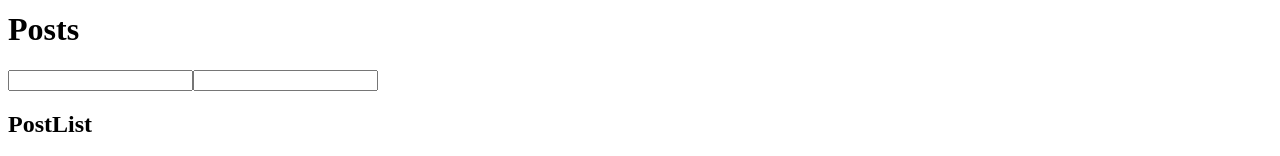
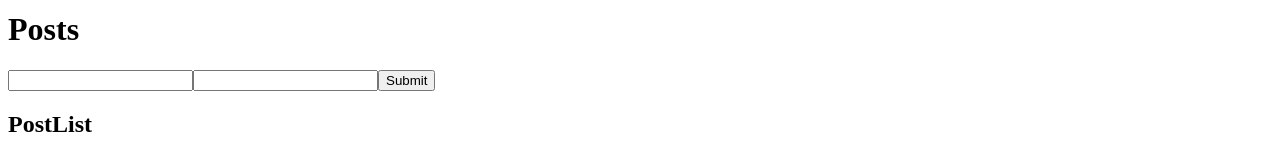
Before and after one commit to yjuwaheer/goatpad, a React (Create React App) app in the folder packages/client/: page / in a window 1280 px wide. Shown: the part 124-280 px from the top of the page. Built offline with nearby package versions, Linux system fonts and the light colour scheme.

Commit message:
PostForm posting to firebase

```diff
--- a/packages/client/src/features/posts/components/PostForm.jsx
+++ b/packages/client/src/features/posts/components/PostForm.jsx
@@ -1,10 +1,15 @@
 import React, { useState } from 'react'
+import { collection, addDoc } from 'firebase/firestore'
+
+import { db } from '../../../config/firebase.ts'
+
+const initialState = {
+  title: '',
+  post: '',
+}
 
 const PostForm = () => {
-  const [formData, setFormData] = useState({
-    title: '',
-    post: '',
-  })
+  const [formData, setFormData] = useState(initialState)
 
   const { title, post } = formData
 
@@ -12,10 +17,27 @@ const PostForm = () => {
     setFormData((prevState) => ({ ...prevState, [e.target.name]: e.target.value }))
   }
 
+  const onSubmit = async (e) => {
+    // TODO: submit data to firebase
+    e.preventDefault()
+    try {
+      const docRef = await addDoc(collection(db, 'posts'), {
+        ...formData,
+        uid: 99,
+      })
+      console.log('Document written with ID: ', docRef.id)
+    } catch (e) {
+      console.error('Error adding document: ', e)
+    }
+
+    setFormData(initialState)
+  }
+
   return (
-    <form>
+    <form onSubmit={onSubmit}>
       <input type='text' name='title' onChange={onChange} value={title} />
       <input type='text' name='post' onChange={onChange} value={post} />
+      <button type='submit'>Submit</button>
     </form>
   )
 }
```
